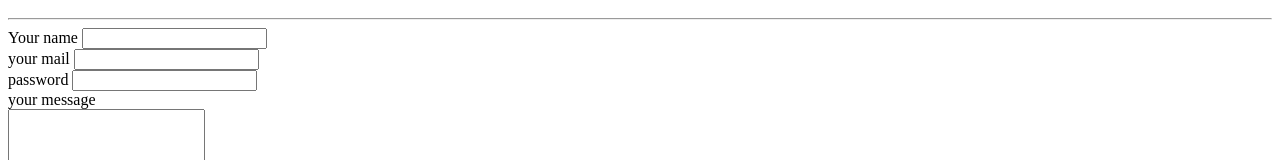
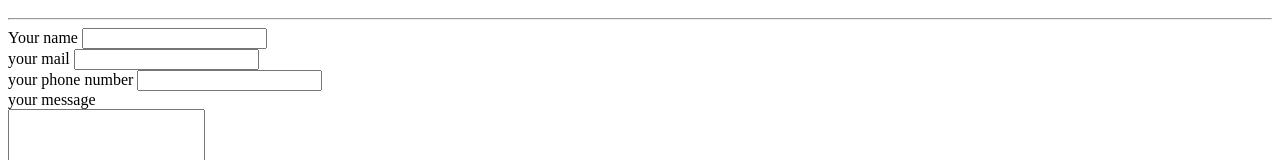
Before and after one commit to aditya6nov/my-site, a plain HTML site: page contact.html in a window 1280 px wide. Shown: the part 198-358 px from the top of the page. Drawn offline with Linux system fonts and the light colour scheme.

Commit message:
forms editing

```diff
--- a/contact.html
+++ b/contact.html
@@ -15,8 +15,8 @@
 	<input type="text" name="your name"><br>
 	<label>your mail</label>
 	<input type="email" name="your email"><br>
-	<label>password</label>
-	<input type="password" name=""><br>
+	<label>your phone number</label>
+	<input type="text" name="your phone number"><br>
     <label>your message</label><br>
     <textarea name="name" rows="10" cols="22"></textarea><br>
 	<input type="submit" name="">
```
